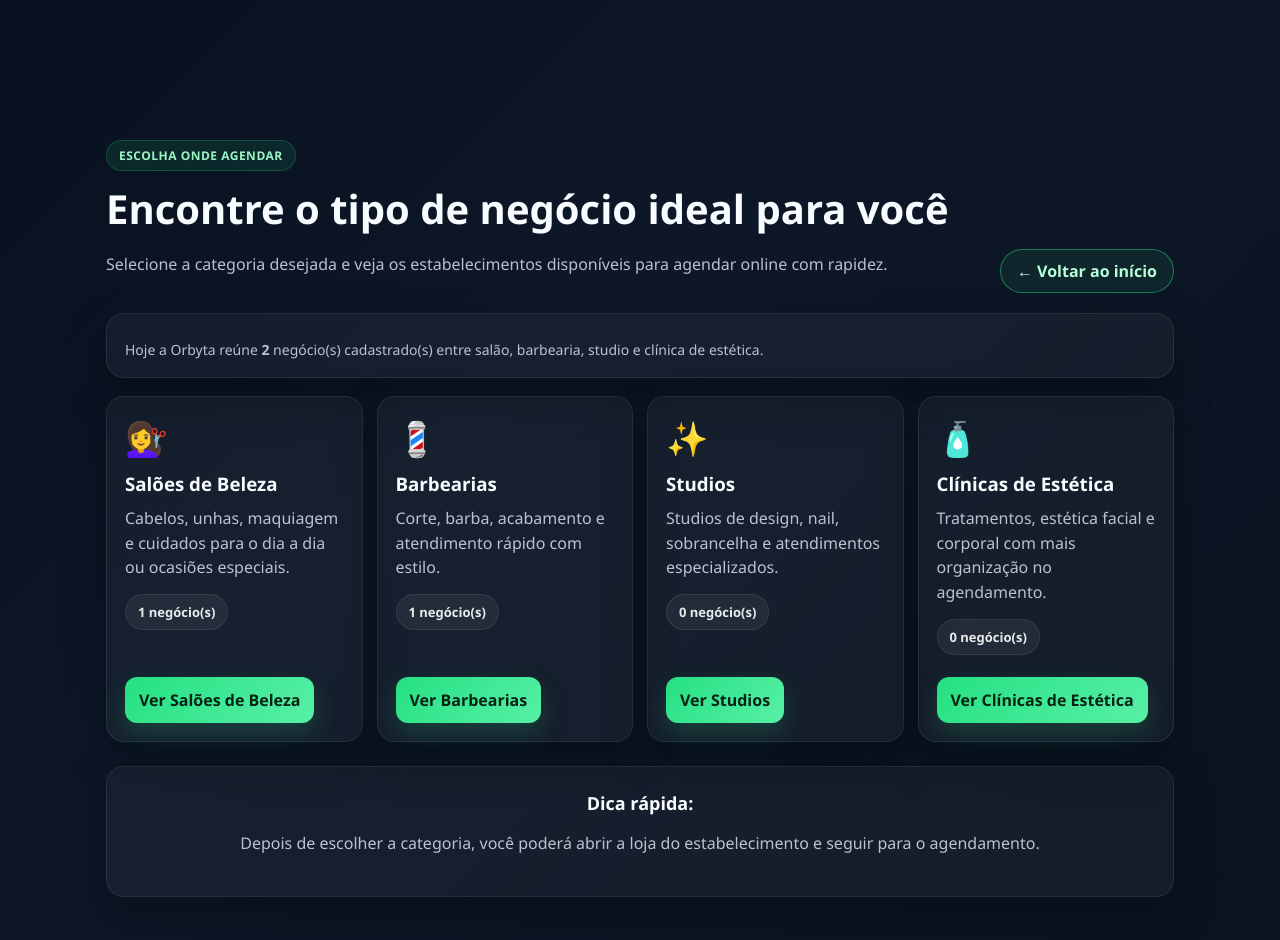
After one commit to Carlosvictoor/orbyta, a Flask app: page /negocios in a window 1280 px wide. The commit adds this page. Run offline with Flask 3, Linux system fonts and the light colour scheme; data comes from the database, SQL or seed files in the repository.

Commit message:
Cria página de categorias de negócios

```diff
--- a/orbyta/routes/auth_routes.py
+++ b/orbyta/routes/auth_routes.py
@@ -104,7 +104,7 @@ def login():
                 if u.get("tipo") == "funcionario":
                     return redirect("/painel-funcionario")
                 if u.get("tipo") == "cliente":
-                    return redirect("/cliente")
+                    return redirect("/negocios")
 
                 return redirect("/")
 
--- a/orbyta/routes/publicas.py
+++ b/orbyta/routes/publicas.py
@@ -15,6 +15,42 @@ def index():
 @publicas_bp.route("/planos")
 def planos():
     return render_template("planos.html")
+
+
+@publicas_bp.route("/negocios")
+def negocios_inicio():
+    negocios = listar_negocios()
+    categorias = [
+        {
+            "tipo": "saloes",
+            "titulo": "Salões de Beleza",
+            "icone": "💇‍♀️",
+            "descricao": "Cabelos, unhas, maquiagem e cuidados para o dia a dia ou ocasiões especiais.",
+        },
+        {
+            "tipo": "barbearias",
+            "titulo": "Barbearias",
+            "icone": "💈",
+            "descricao": "Corte, barba, acabamento e atendimento rápido com estilo.",
+        },
+        {
+            "tipo": "studios",
+            "titulo": "Studios",
+            "icone": "✨",
+            "descricao": "Studios de design, nail, sobrancelha e atendimentos especializados.",
+        },
+        {
+            "tipo": "clinicas",
+            "titulo": "Clínicas de Estética",
+            "icone": "🧴",
+            "descricao": "Tratamentos, estética facial e corporal com mais organização no agendamento.",
+        },
+    ]
+
+    for item in categorias:
+        item["total"] = sum(1 for n in negocios if n.get("tipo") == item["tipo"])
+
+    return render_template("negocios_inicio.html", categorias=categorias, total=len(negocios))
 
 
 @publicas_bp.route("/negocios/<tipo>")
--- a/orbyta/templates/cliente.html
+++ b/orbyta/templates/cliente.html
@@ -12,7 +12,7 @@
   <div class="logo">Orbyta 🪐</div>
 
   <div class="actions">
-    <a href="/" class="btn outline">Início</a>
+    <a href="/negocios" class="btn outline">Negócios</a>
     <a href="/logout" class="btn primary">Sair</a>
   </div>
 </header>
@@ -27,7 +27,7 @@
     </div>
 
     <div class="hero-actions">
-      <a href="/" class="btn outline">Explorar negócios</a>
+      <a href="/negocios" class="btn outline">Explorar negócios</a>
     </div>
   </div>
 
@@ -50,7 +50,7 @@
     <div class="empty-state">
       <strong>Você ainda não tem agendamentos.</strong>
       <p class="muted">Escolha um negócio, selecione um horário e tudo vai aparecer aqui para você acompanhar com facilidade.</p>
-      <a href="/" class="btn primary">Encontrar um negócio</a>
+      <a href="/negocios" class="btn primary">Encontrar um negócio</a>
     </div>
   {% else %}
     <div class="appointments-grid">
--- a/orbyta/templates/index.html
+++ b/orbyta/templates/index.html
@@ -21,6 +21,7 @@
       <li class="dropdown">
         <button class="dropbtn">Negócios ▾</button>
         <div class="dropdown-content">
+          <a href="/negocios">Ver todas as categorias</a>
           <a href="/negocios/saloes">Salões de Beleza</a>
           <a href="/negocios/barbearias">Barbearias</a>
           <a href="/negocios/clinicas">Clínicas de Estética</a>
@@ -70,7 +71,7 @@
   </p>
 
   <div class="hero-actions">
-    <a href="/negocios/barbearias" class="btn primary">Agendar agora</a>
+    <a href="/negocios" class="btn primary">Agendar agora</a>
     {% if not session.get("usuario") %}
       <a href="/cadastro" class="btn outline">Criar conta grátis</a>
     {% else %}
--- /dev/null
+++ b/orbyta/templates/negocios_inicio.html
@@ -0,0 +1,55 @@
+<!DOCTYPE html>
+<html lang="pt-br">
+<head>
+  <meta charset="UTF-8">
+  <meta name="viewport" content="width=device-width, initial-scale=1.0">
+  <title>Negócios • Orbyta</title>
+  <link rel="stylesheet" href="/static/style.css">
+</head>
+<body>
+<div class="container page">
+  <div class="page-hero">
+    <div>
+      <span class="page-kicker">Escolha onde agendar</span>
+      <h1>Encontre o tipo de negócio ideal para você</h1>
+      <p class="page-subtitle">
+        Selecione a categoria desejada e veja os estabelecimentos disponíveis para agendar online com rapidez.
+      </p>
+    </div>
+
+    <div class="hero-actions">
+      <a href="/" class="btn outline">← Voltar ao início</a>
+    </div>
+  </div>
+
+  <div class="search-card" style="text-align:left;">
+    <div class="results-meta">
+      Hoje a Orbyta reúne <strong>{{ total }}</strong> negócio(s) cadastrado(s) entre salão, barbearia, studio e clínica de estética.
+    </div>
+  </div>
+
+  <div class="feature-grid" style="margin-top:18px;">
+    {% for item in categorias %}
+      <div class="feature-card" style="text-align:left; display:flex; flex-direction:column; gap:10px;">
+        <div style="font-size:34px;">{{ item.icone }}</div>
+        <h3 style="margin:0;">{{ item.titulo }}</h3>
+        <p class="muted" style="margin:0;">{{ item.descricao }}</p>
+
+        <div class="biz-meta" style="margin-top:4px;">
+          <span class="chip">{{ item.total }} negócio(s)</span>
+        </div>
+
+        <div class="biz-actions" style="margin-top:auto;">
+          <a class="btn primary" href="/negocios/{{ item.tipo }}">Ver {{ item.titulo }}</a>
+        </div>
+      </div>
+    {% endfor %}
+  </div>
+
+  <div class="empty-state" style="margin-top:24px;">
+    <strong>Dica rápida:</strong>
+    <p class="muted">Depois de escolher a categoria, você poderá abrir a loja do estabelecimento e seguir para o agendamento.</p>
+  </div>
+</div>
+</body>
+</html>
```
